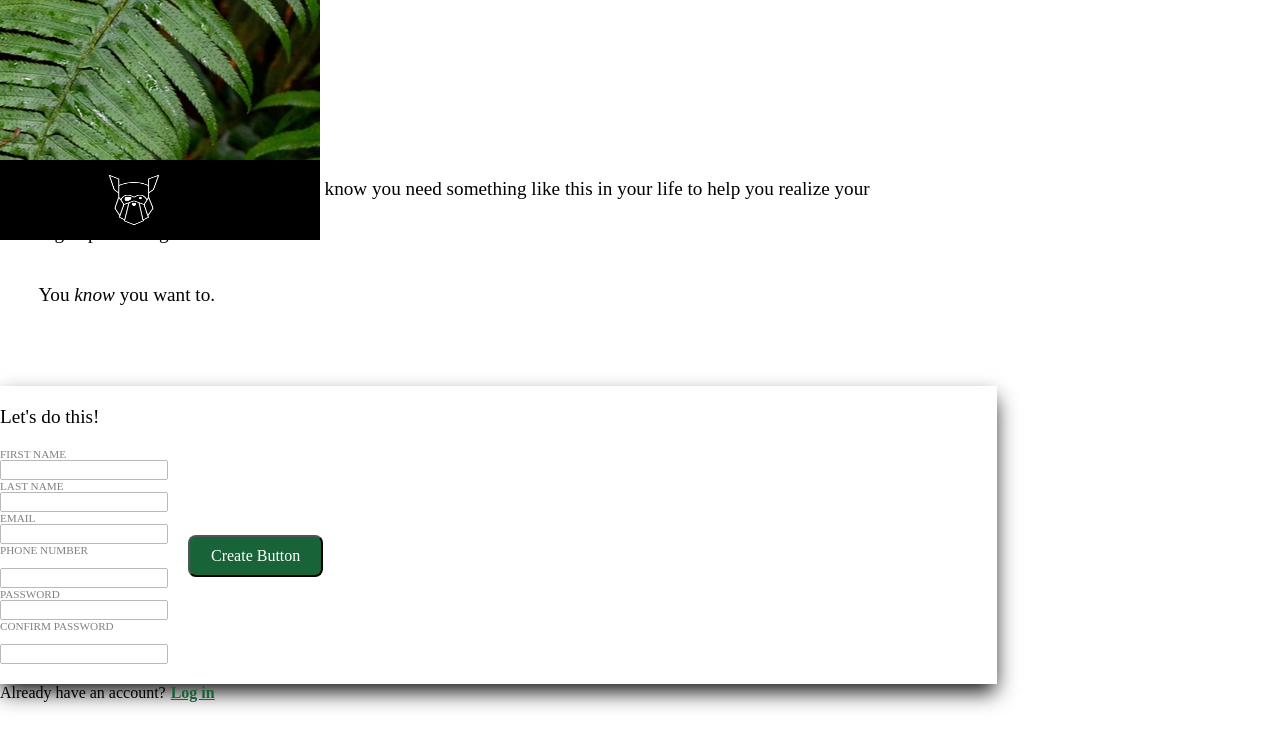
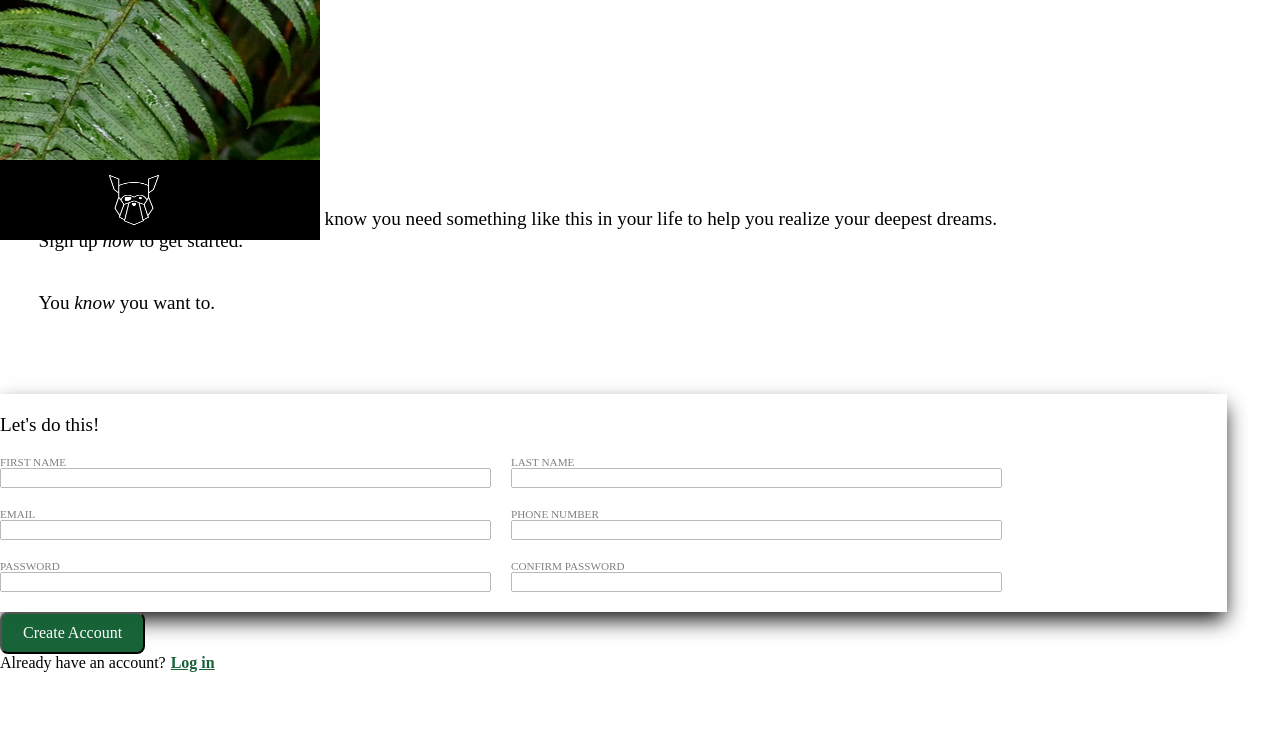
Before and after one commit to Leaf8910/Sign-Up-Form, a plain HTML site: page Index.html in a window 1280 px wide. Drawn offline with Linux system fonts and the light colour scheme.

Commit message:
Replaced and renamed some tags
Added poppins font and added left for easier padding view width

```diff
--- a/Index.html
+++ b/Index.html
@@ -5,6 +5,7 @@
     <meta http-equiv="X-UA-Compatible" content="IE=edge">
     <meta name="viewport" content="width=device-width, initial-scale=1.0">
     <title>Odin Sign Up Form</title>
+    <link href="https://fonts.googleapis.com/css2?family=Poppins:wght@200;300;400;500;600;700&display=swap" rel="stylesheet">
     <link rel="stylesheet" href="style.css">
 </head>
 <body>
@@ -22,9 +23,8 @@
                 <p class="want-text">You<em> know </em>you want to.</p>
             </div>
             <form action="#">
-                <div class="body">
+                <div class="body left">
                     <h2 class="title">Let's do this!</h2>
-                    <div class="inputs">
                         <div class="input">
                             <label for="first_name">FIRST NAME</label>
                             <input type="text" name="first_name" id="first_name" required>
@@ -49,11 +49,10 @@
                             <label for="confirm_password_name">CONFIRM PASSWORD</label>
                             <input type="password" name="confirm_password_name" id="confirm_password_name" required>
                         </div>
-                    </div>
-                    <button id="create-button" type="submit">Create Button</button>
                 </div>
+                <button id="create-button left" type="submit">Create Account</button>
             </form>
-            <div class="bottom">
+            <div class="bottom left">
                 <div class="login"><p>Already have an account?</p><a href="#">Log in</a></div>
             </div>
         </div>
```
